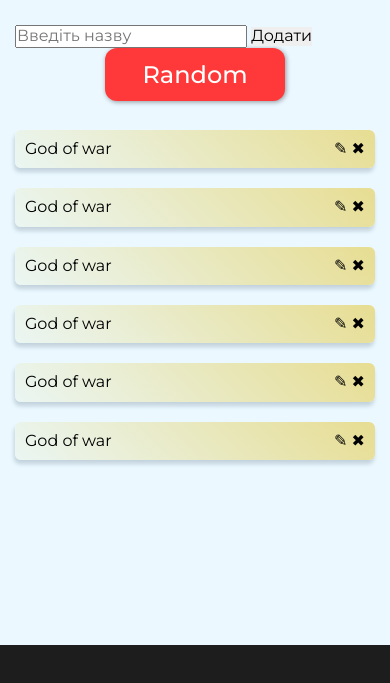
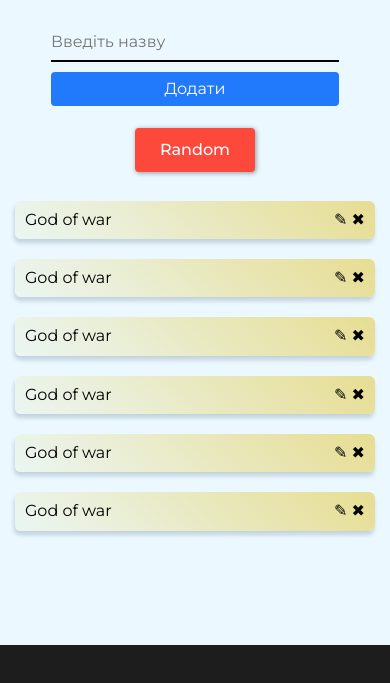
Before and after one commit to dkazarov/my_list, a website built with Vite: page index.html in a window 390 px wide. Shown: the part 119-802 px from the top of the page. Built offline with nearby package versions, Linux system fonts and the light colour scheme.

Commit message:
add input style"

```diff
--- a/index.html
+++ b/index.html
@@ -58,9 +58,11 @@
         </div>
 
         <div class="user__input">
-          <input class="user__input-field" type="text" placeholder="Введіть назву" aria-label="Title">
+          <input class="user__input-field" type="text" placeholder="Введіть назву">
+          <button class="user__input-ferld--clear btn--reset --hide">&#10006;</button>
           <button class="user__input-btn btn--reset">Додати</button>
         </div>
+
 
         <buttom class="random__btn btn--reset" aria-label="Get Random Game">Random</buttom>
 
--- a/src/scss/_presets.scss
+++ b/src/scss/_presets.scss
@@ -21,3 +21,7 @@
 	border: none;
 	cursor: pointer;
 }
+
+.--hide {
+	display: none !important;
+}
--- a/src/scss/_variables.scss
+++ b/src/scss/_variables.scss
@@ -11,8 +11,9 @@
 	--grey: #3d3d3d;
 	--black: #000;
 
-	--accent-color: rgb(255, 150, 150);
-	--action-color: #3597ff;
+	--accent-color: #fc493c;
+	--action-color: #2179fc;
+	--action-hover-color: #0066ff;
 
 	--main-bg-color: #1d1d1d;
 	--secondary-bg-color: #b9b9b9;
--- a/src/scss/main.scss
+++ b/src/scss/main.scss
@@ -14,6 +14,7 @@
 
 // Components
 @use './scss-components/title';
+@use './scss-components/input';
 @use './scss-components/item';
 @use './scss-components/random-btn';
 @use './scss-components/search';
--- /dev/null
+++ b/src/scss/scss-components/_input.scss
@@ -0,0 +1,62 @@
+.user__input {
+	display: block;
+	text-align: center;
+	margin: 6% 0;
+	max-width: 100%;
+}
+.user__input-field {
+	border: none;
+	border-bottom: 2px solid var(--main-text-color);
+	width: 33.33%;
+	padding: 0.5rem 0;
+	outline: none;
+	background-color: var(--body-color);
+	transition: background-color 0.6s ease-in-out;
+
+	&:focus {
+		border-color: var(--action-color);
+		transition: background-color 0.6s ease-in-out;
+	}
+}
+.user__input-btn {
+	background-color: var(--action-color);
+	color: var(--white);
+	border: none;
+	padding: 0.5rem 1rem;
+	border-radius: 4px;
+	transition: all 0.2s ease-in-out;
+
+	&:hover {
+		background-color: var(--action-hover-color);
+		transition: all 0.2s ease-in-out;
+	}
+}
+.user__input-ferld--clear {
+
+	margin-left: -18px;
+	margin-right: 10px;
+}
+
+@media (max-width: 768px) {
+	.user__input-field {
+		width: 50%;
+		margin-right: 0;
+	}
+	.user__input-btn {
+		width: 50%;
+		margin-top: 10px;
+	}
+	.user__input-ferld--clear {
+		margin-right: 0;
+	}
+}
+
+@media (max-width: 576px) {
+  .user__input-field {
+    width: 80%;
+  }
+  .user__input-btn {
+    width: 80%;
+
+  }
+}
--- a/src/scss/scss-components/_random-btn.scss
+++ b/src/scss/scss-components/_random-btn.scss
@@ -1,12 +1,12 @@
 .random__btn {
 	display: block;
 	text-align: center;
-	font-size: 2rem;
-	background-color: rgb(255, 57, 57);
+	font-size: 1.5rem;
+	background-color: var(--accent-color);
 	padding: 0.8rem;
 	max-width: 25%;
 	margin: 0 auto;
-	border-radius: 12px;
+	border-radius: 4px;
 	color: var(--white);
 	box-shadow: 1px 1px 5px rgba(0, 0, 0, 0.4);
 	font-weight: 500;
@@ -22,15 +22,14 @@
 
 @media (max-width: 768px) {
 	.random__btn {
-		max-width: 50%;
-		font-size: 1.5rem;
-		margin-bottom: 8%;
+		max-width: 33.33%;
+		font-size: 1.2rem;
+		margin-bottom: 6%;
 	}
 }
 @media (max-width: 576px) {
 	.random__btn {
-		max-width: 50%;
-		font-size: 1.5rem;
+		font-size: 1rem;
 		margin-bottom: 8%;
 	}
 }
--- a/src/scss/scss-components/_search.scss
+++ b/src/scss/scss-components/_search.scss
@@ -47,10 +47,6 @@
 	visibility: visible;
 }
 
-.clear__input--active:hover {
-	color: var(--accent-color);
-}
-
 .search__btn {
 	color: var(--white);
 	background-color: transparent;
--- a/src/scss/scss-components/_title.scss
+++ b/src/scss/scss-components/_title.scss
@@ -11,8 +11,8 @@
 @media (max-width: 768px) {
   .title {
     font-size: 2.5rem;
-    padding-top: 2%;
-    margin-bottom: 6%;
+    padding-top: 4%;
+    margin-bottom: 4%;
   }
 }
 @media (max-width: 576px) {
```
